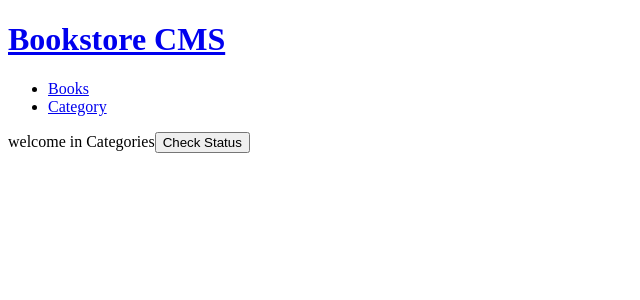
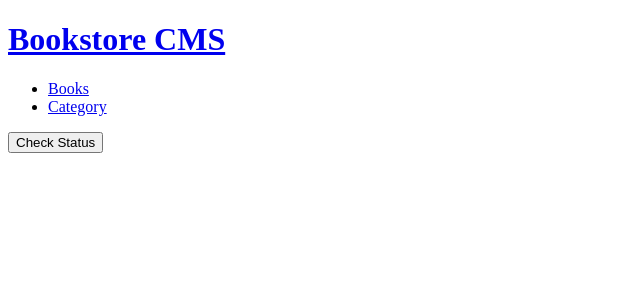
Before and after one commit to chiztechnology/bookstore, a React (Create React App) app: page /categories in a window 1280 px wide. Shown: the top 300 px of the page, without its empty margins (0-640 px from the left). Built offline with nearby package versions, Linux system fonts and the light colour scheme.

Commit message:
Set books and category reducers

```diff
--- a/src/components/Books.js
+++ b/src/components/Books.js
@@ -4,12 +4,16 @@ import { useSelector } from 'react-redux';
 
 const Books = () => {
 
-    const [books, setBooks] = useState([]);
+    // const [books, setBooks] = useState([]);
+    const { books } = useSelector((state) => state.books);
 
     useEffect(() => {
         // setBooks([{ id: 1, title: 'welcome home', author: 'Wilian einstein' }, { id: 2, title: 'home is safe', author: 'Elen W.' }]);
-        setBooks(useSelector((state) => state.books));
+        // setBooks(useSelector((state) => state.books));
+
+        // setBooks(mybooks);
         console.log(books);
+
     }, [])
 
     return (
--- a/src/components/Categories.js
+++ b/src/components/Categories.js
@@ -1,10 +1,16 @@
 import React from 'react';
+import { useDispatch, useSelector } from 'react-redux';
+import { checkStatus } from '../redux/categories/categories';
 
-const Categories = () => (
-    <div>
-        welcome in Categories
-        <button>Check Status</button>
-    </div>
-);
+const Categories = () => {
+    const dispatch = useDispatch();
+    const categories = useSelector((state) => state.categories);
+    return (
+        <div>
+            {categories.status}
+            <button onClick={() => dispatch(checkStatus())}>Check Status</button>
+        </div>
+    )
+};
 
 export default Categories
--- a/src/redux/configureStore.js
+++ b/src/redux/configureStore.js
@@ -5,7 +5,7 @@ import categories from './categories/categories';
 const rootReducer = combineReducers({ books, categories });
 
 const store = configureStore({
-  reducer: rootReducer,
+    reducer: rootReducer,
 });
 
 export default store;
```
Also changed, not shown: src/redux/books/books.js (indentation only), src/redux/categories/categories.js (indentation only).
